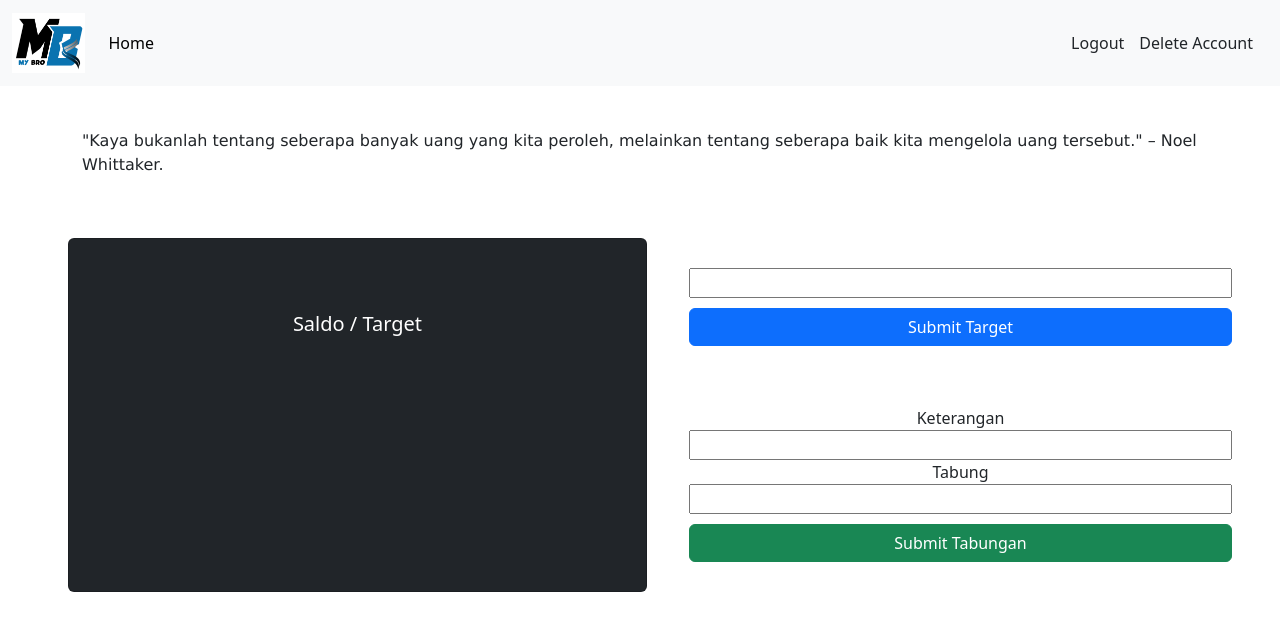
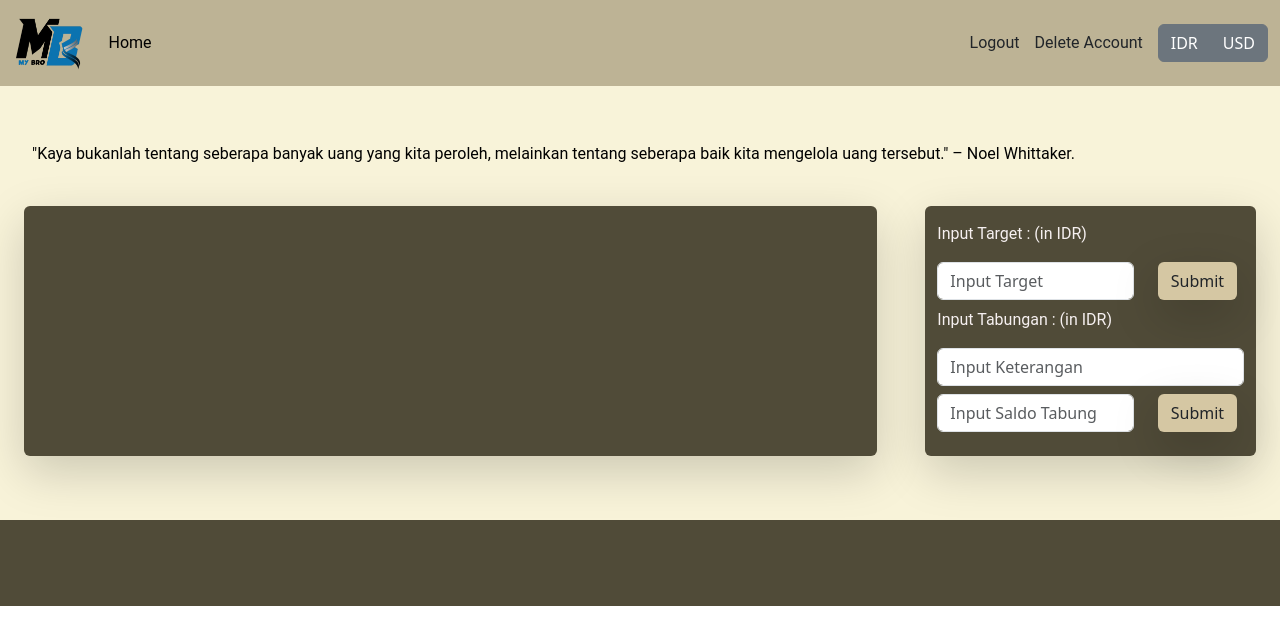
Before and after one commit to mfaishaldp/mfaishaldp.github.io, a plain HTML site: page myBro/indexLanding.html in a window 1280 px wide. Drawn offline with nearby package versions, Linux system fonts and the light colour scheme.

Commit message:
Update indexLanding.html

```diff
--- a/myBro/indexLanding.html
+++ b/myBro/indexLanding.html
@@ -3,7 +3,7 @@
 <head>
     <meta charset="UTF-8">
     <meta name="viewport" content="width=device-width, initial-scale=1.0">
-    <link rel="shortcut icon" type="image/jpg" href="./My Bro!.png"/>
+    <link rel="shortcut icon" type="image/jpg" href="./My_Bro.png"/>
     <title>MY BRO - Landing Page</title>
     <link
       href="https://cdn.jsdelivr.net/npm/bootstrap@5.3.3/dist/css/bootstrap.min.css"
@@ -17,29 +17,28 @@
             border: 1px solid black
         }
 
-        #welcome{
-            font-family :'Lucida Sans', 'Lucida Sans Regular', 'Lucida Grande', 'Lucida Sans Unicode', Geneva, Verdana, sans-serif;
-            padding-top: 20px;
+        p {
+            color: #F6F0F0;
+            font-family: Roboto, system-ui, -apple-system, BlinkMacSystemFont, 'Segoe UI', Oxygen, Ubuntu, Cantarell, 'Open Sans', 'Helvetica Neue', sans-serif;
         }
 
-        .lead {
-            font-family :'Lucida Sans', 'Lucida Sans Regular', 'Lucida Grande', 'Lucida Sans Unicode', Geneva, Verdana, sans-serif;
-            padding-top: 15px;
-            padding-bottom: 15px;
-            font-size: medium;
+        a {
+            font-family: Roboto, system-ui, -apple-system, BlinkMacSystemFont, 'Segoe UI', Oxygen, Ubuntu, Cantarell, 'Open Sans', 'Helvetica Neue', sans-serif;
         }
 
-        .card-body {
-            padding: 70px;
+        #welcome {
+            color: black;
+            margin-left: 20px;
+            margin-top: 20px;
+            background-color: #F8F3D9;
+            /* font-size: larger; */
         }
 
         #saldoPerTarget {
-            font-size: 40px;
+            font-size: 60px;
         }
 
-        .row {
-            padding: 30px;
-        }
+
 
     </style>
 
@@ -47,10 +46,10 @@
 <body>
 
     <!-- Nav -->
-    <nav class="navbar navbar-expand-lg bg-body-tertiary">
+    <nav class="navbar navbar-expand-lg" style="background-color: #BDB395;">
         <div class="container-fluid">
           <a class="navbar-brand" href="#">
-            <img src="My Bro!.png" style="height: 60px" />
+            <img src="./My_Bro.png" style="height: 60px" />
           </a>
           <button
             class="navbar-toggler"
@@ -68,12 +67,6 @@
               <li class="nav-item">
                 <a class="nav-link active" aria-current="page" href="#">Home</a>
               </li>
-              <!-- <li class="nav-item">
-                <a class="nav-link" href="#">Logout</a>
-              </li>
-              <li class="nav-item">
-                <a class="nav-link" href="#">Delete Account</a>
-              </li> -->
             </ul>
 
             <form class="form-inline">
@@ -83,57 +76,93 @@
                 <a class="nav-link" href="#" onclick="deleteAccount()">Delete Account</a>
             </form>
 
+            <div class="btn-group" role="group" aria-label="Basic example" style="text-align: right;">
+                <button type="button" class="btn btn-secondary" onclick="getTotalSaldo(`idr`);getTableValue(`idr`)">IDR</button>
+                <button type="button" class="btn btn-secondary" onclick="getTotalSaldo(`usd`);getTableValue(`usd`)">USD</button>
+            </div>
+
 
           </div>
         </div>
     </nav>
 
 
-    <!-- FeatureNew -->
+    <!-- modify -->
 
-    <div class="jumbotron jumbotron-fluid">
-        <div class="container">
-            <h1 class="display-4" id="welcome"></h1>
-            <p class="lead">"Kaya bukanlah tentang seberapa banyak uang yang kita peroleh, melainkan tentang seberapa baik kita mengelola uang tersebut." – Noel Whittaker.</p>
+    <div class="container-fluid">
+
+        <div class="row" style="background-color: #F8F3D9; padding-bottom: 40px;">
+
+            <p id = "welcome" style="font-size: 30px;"></p>
+            <p id="welcome">"Kaya bukanlah tentang seberapa banyak uang yang kita peroleh, melainkan tentang seberapa baik kita mengelola uang tersebut." – Noel Whittaker.</p>
+
+
+
+            <div class="col-8 mx-4 my-4 rounded text-center shadow-lg" style="background-color: #504B38; height: 250px; align-content: center;">
+                <div class="row">
+                    <p style="text-align: left;" id="currString"></p>
+                </div>
+                <div class="row">
+                    <p id = "saldoPerTarget"></p>
                 </div>
             </div>
 
+            <div class="col mx-4 my-4 rounded shadow-lg" style="background-color: #504B38; height: 250px; align-content: center;">
+                <div class="row">
+                    <p style="text-align: left;">Input Target : (in IDR)</p>
+                </div>
 
                 <div class="row">
-        <div class="col text-center" style="padding-left: 50px;">
-            <div class="card text-white bg-dark mb-3" style="width: 100%; height: 100%;">
-                <div class="card-body">
-                  <p style="font-size: 20px;">Saldo / Target</p>
-                  <p class="card-text" id = "saldoPerTarget"></p>
+                    <div class="col-8">
+                        <input type="text" class="form-control" id="target" placeholder="Input Target">
+                    </div>
+                    <div class="col">
+                        <button type="submit" class="btn mb-2 shadow-lg" style="background-color: #D5C7A3;" onclick="buttonTarget()">Submit</button>
+                    </div>
+                </div>
+
+                <div class="row">
+                    <p style="text-align: left;">Input Tabungan : (in IDR)</p>
+                </div>
+
+                <div class="row">
+                    <div class="col mb-2">
+                        <input type="text" class="form-control" id="keterangan" placeholder="Input Keterangan">
+                    </div>
+                </div>
+
+                <div class="row">
+                    <div class="col-8">
+                        <input type="text" class="form-control" id="tabung" placeholder="Input Saldo Tabung">
+                    </div>
+                    <div class="col">
+                        <button type="submit" class="btn mb-2 shadow-lg" style="background-color: #D5C7A3;" onclick="buttonTrasaction()">Submit</button>
                     </div>
                 </div>
             </div>
 
-        <div class="col text-center">
-            <div class="row">
-                <input type="number" id = "target" style="margin-bottom: 10px">
-                <button class="btn btn-primary" id="buttonTarget" onclick="buttonTarget()"> Submit Target</button>
-            </div>
-            <div class="row">
-                <label for="">Keterangan</label>
-                <input type="text" id = "keterangan">
-                <label for="">Tabung</label>
-                <input type="number" id = "tabung" style="margin-bottom: 10px">
-                <button class = "btn btn-success" id="buttonTrasaction" onclick="buttonTrasaction()">Submit Tabungan</button>
-            </div>
-        </div>
         </div>
 
-    <div class="row">
+        <div class="row" style="background-color: #504B38;">
 
-        <table style="width: 100%"; class="table table-striped table-dark">
+
+            <div class="col" style="padding: 35px;">
+
+                <table class="table table-striped">
                     <thead style="text-align: center;"></thead>
                     <tbody></tbody>
                 </table>
 
             </div>
 
-    <!--/ FeatureNew -->
+        </div>
+
+    </div>
+
+
+
+
+    <!-- end modify -->
 
 
     <!-- Feature -->
@@ -169,11 +198,48 @@
         let usernameLogin = objCurrentLoggedIn["username"]
         document.getElementById("welcome").innerHTML = `Welcome, ${usernameLogin} !`
 
-        function getTotalSaldo () {
+        function getTotalSaldo (curr) {
             const arrUserTabungLocal = JSON.parse(localStorage.getItem("userTabungLocal"))
             const arrUserTargetLocal = JSON.parse(localStorage.getItem("userTargetLocal"))
             let totSaldo = 0
             let target = 0
+
+            if (curr === "usd") {
+                if (arrUserTabungLocal !== null) {
+                    for (let i = 0; i < arrUserTabungLocal.length; i++) {
+                        if (arrUserTabungLocal[i]["username"] === usernameLogin) {
+                            for (let j = 0; j < arrUserTabungLocal[i]["histories"].length; j++) {
+                                totSaldo += Number(arrUserTabungLocal[i]["histories"][j]["saldo"])
+                            }
+                            break
+                        }
+                    }
+                    totSaldo = totSaldo/16330
+                }
+
+                if (arrUserTargetLocal !== null) {
+                    for (let i = 0; i < arrUserTargetLocal.length; i++) {
+                        if (arrUserTargetLocal[i]["username"] === usernameLogin) {
+                            target = arrUserTargetLocal[i]["target"]
+                            break
+                        }
+                    }
+                    target = target/16330
+                }
+
+
+                let perc = Math.floor(totSaldo/target*100)
+
+                if (!perc || perc === Infinity) {
+                    perc = 0
+                }
+
+
+                result = `${totSaldo.toLocaleString('en-US')} / ${Number(target).toLocaleString('en-US')} (${perc.toLocaleString('en-US')}%)`
+                document.getElementById("saldoPerTarget").innerHTML = result
+                document.getElementById("currString").innerHTML = `Target / Total Saldo (in currency USD) :`
+
+            } else {
 
                 if (arrUserTabungLocal !== null) {
                     for (let i = 0; i < arrUserTabungLocal.length; i++) {
@@ -201,27 +267,34 @@
                     perc = 0
                 }
 
-            result = `${totSaldo} / ${target} (${perc}%)`
+                result = `${totSaldo.toLocaleString('id-ID')} / ${Number(target).toLocaleString('id-ID')} (${perc.toLocaleString('id-ID')}%)`
+                document.getElementById("saldoPerTarget").innerHTML = result
+                document.getElementById("currString").innerHTML = `Target / Total Saldo (in currency IDR) :`
 
-            document.getElementById("saldoPerTarget").innerHTML = result
+            }
+
+
         }
         getTotalSaldo()
 
 
-        function getTableValue () {
+        function getTableValue (curr) {
             const head = document.querySelector("thead")
             const body = document.querySelector("tbody")
             const arrUserTabungLocal = JSON.parse(localStorage.getItem("userTabungLocal"))
             let tags = ""
 
+            if (curr === "usd") {
+
                 if (arrUserTabungLocal !== null) {
                     for (let i = 0; i < arrUserTabungLocal.length; i++) {
                         if (arrUserTabungLocal[i]["username"] === usernameLogin) {
                             for (let j = 0; j < arrUserTabungLocal[i]["histories"].length; j++) {
+                                let currSaldo = (Number(arrUserTabungLocal[i]["histories"][j].saldo) / 16330).toLocaleString('en-US')
                                 tags += `<tr>
                                 <td>${arrUserTabungLocal[i]["histories"][j].date}</td>
                                 <td>${arrUserTabungLocal[i]["histories"][j].keterangan}</td>
-                            <td>${Number(arrUserTabungLocal[i]["histories"][j].saldo)}</td>
+                                <td>${currSaldo.toLocaleString('id-ID')}</td>
                                 </tr>
                                 `
                             }
@@ -235,6 +308,34 @@
                         </tr>`
                     body.innerHTML = tags
                 }
+
+            } else {
+
+                if (arrUserTabungLocal !== null) {
+                    for (let i = 0; i < arrUserTabungLocal.length; i++) {
+                        if (arrUserTabungLocal[i]["username"] === usernameLogin) {
+                            for (let j = 0; j < arrUserTabungLocal[i]["histories"].length; j++) {
+                                tags += `<tr>
+                                <td>${arrUserTabungLocal[i]["histories"][j].date}</td>
+                                <td>${arrUserTabungLocal[i]["histories"][j].keterangan}</td>
+                                <td>${Number(arrUserTabungLocal[i]["histories"][j].saldo).toLocaleString('id-ID')}</td>
+                                </tr>
+                                `
+                            }
+                            break
+                        }
+                    }
+                    head.innerHTML = `<tr>
+                            <th>Date</th>
+                            <th>Keterangan</th>
+                            <th>Saldo</th>
+                        </tr>`
+                    body.innerHTML = tags
+                }
+
+            }
+
+
         }
         getTableValue ()
 
```
Lines whose indentation alone changed are shown as unchanged.
